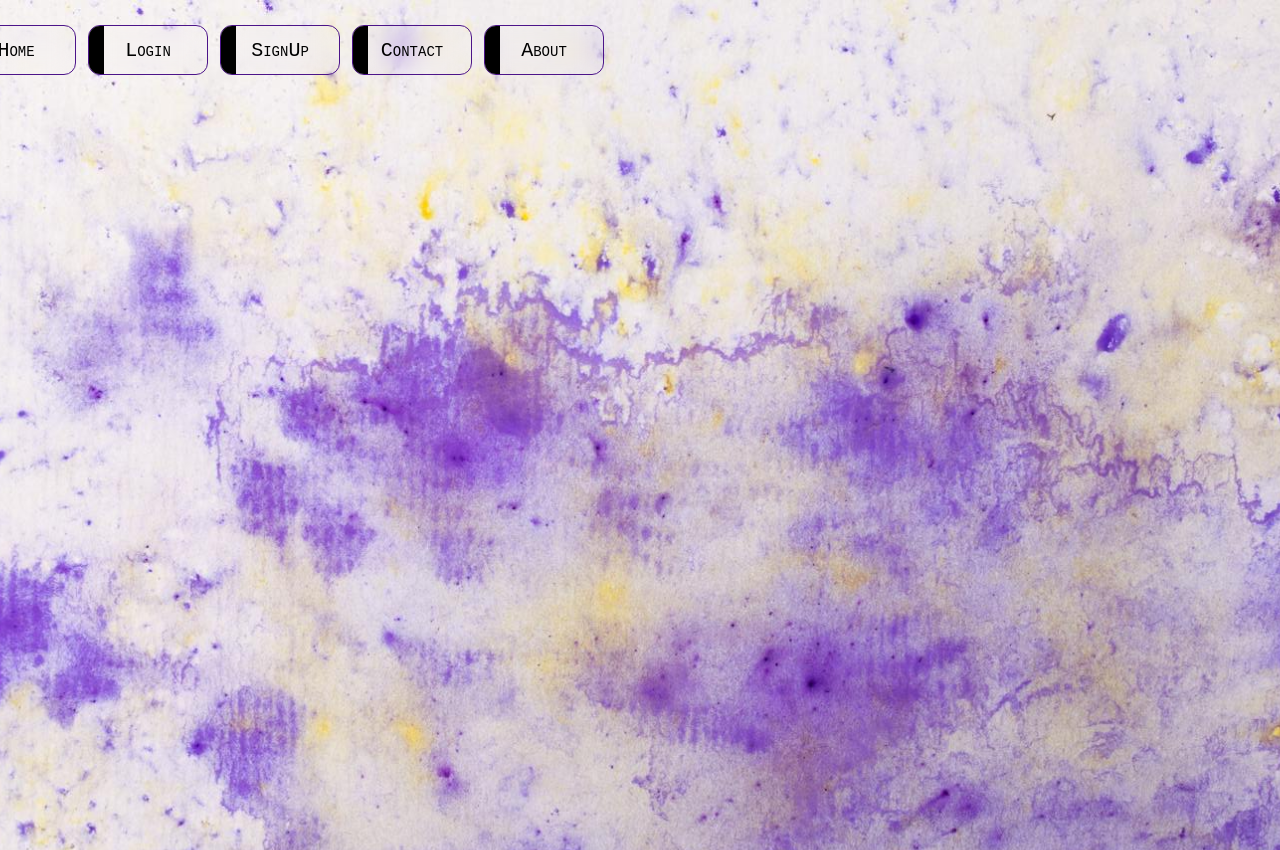
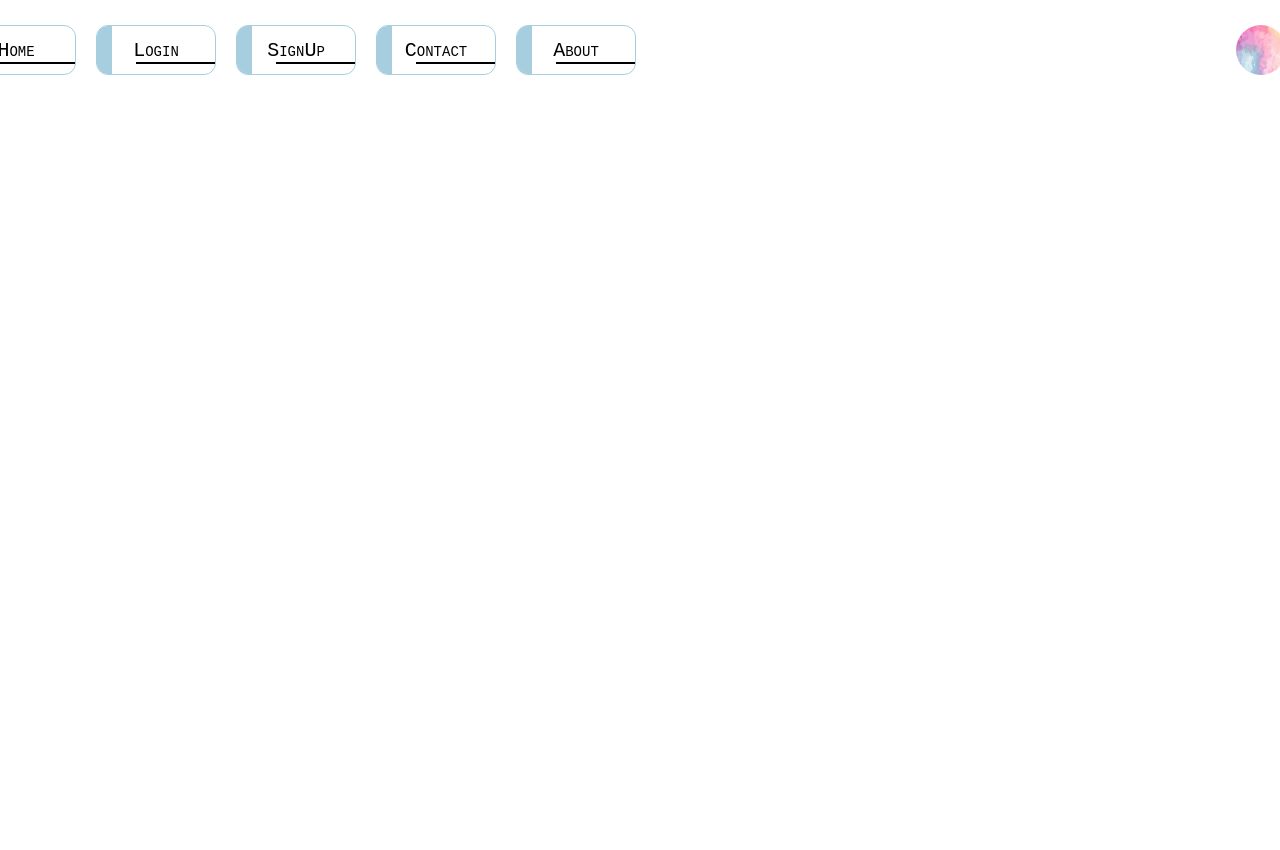
Before and after one commit to AzmatullaKhan/full-stack-react-frontend, a React (Create React App) app: page / in a window 1280 px wide. Shown: the top 850 px of the page. Built offline with nearby package versions, Linux system fonts and the light colour scheme.

Commit message:
Nav bar has been set, animation has been added, need to complete login and signup page

```diff
--- a/src/pages/allPages.css
+++ b/src/pages/allPages.css
@@ -7,21 +7,24 @@
     position: sticky;
     top: 0px;
 }
+
+
 .nav_container_one_buttonContainer{
     padding: 12px;
     border-radius: 40px;
 }
 .nav_container_one_button:nth-child(5){
     margin:0px;
+    animation: none;
 }
 .nav_container_one_button{
     height:50px;
     width:120px;
     background-color: transparent;
     outline: none;
-    border: 1.5px solid #4c1489;
+    border: 1.5px solid #a7cede;
     border-radius: 12px;
-    margin:0px 12px 0px 0px;
+    margin:0px 20px 0px 0px;
     color: #000;
     cursor: pointer;
     backdrop-filter: blur(12px);
@@ -29,34 +32,96 @@
     font-variant: small-caps;
     overflow: hidden;
     transition: all 1.5s ease-out 0s;
-    animation: nav_container_one_button-animation 1.5s ease-out 0s;
-    position: sticky;
+    animation: nav_container_one_button-animation 1s ease-out 0s;
+
+}
+.nav_container_one_button:hover{
+    .nav_container_one_button_underline{
+        animation: nav_container_one_button_underline-animation 1.5s ease-out 0s;
+    }
 }
 @keyframes nav_container_one_button-animation {
     0%{width: 0px;}
     100%{width: 120px;}
 }
-.nav_container_one_p{
-    position:absolute;
-    top: 0;
-    color: #000;
+
+
+.nav_container_one_button_underline{
+    border: 1px solid #000;
+    position: absolute;
+    width: inherit;
+    border-top: none;
+    border-left: none;
+    border-right: none;
+    border-bottom: 2px solid #000;
+    height:25px;
+    left:39px;
+    width: inherit;
 }
+@keyframes nav_container_one_button_underline-animation {
+    0%{left:39px}
+    50%{left:139px;}
+    100%{left:39px}
+}
+
+
 .nav_container_one_button_div{
     position:absolute;
     border-radius: 0px;
     top: 0px;
     left: 0px;
-    background-color: #000;
+    background-color: #a7cede;
     height: inherit;
     width: 15px;
 }
+
+
+.nav_container_one_input{
+    width:500px;
+    height: 30px;
+    position: relative;
+    top: 5px;
+    border-top: none;
+    border-left: none;
+    border-right: none;
+    border-bottom: 2px solid #4c1489;
+    background-color: transparent;
+    color: #000;
+    outline: none;
+    font-size: 16px;
+    backdrop-filter:blur(12px)
+}
+
+
+.nav_container_one_logo{
+    height:50px;
+    width: 50px;
+    border-radius: 25px;
+}
+
+
+
+
+
+
+
+
+
+
+
+
+
+
+
+
 
 .main_container_one{
     height: 850px;
     width:1492px;
     padding: 0px 0px;
-    background-image: url('../images/bg.jpeg');
+    background-color: #fff;
     background-size: cover;
+    backdrop-filter: grayscale(10px);
 }
 .main_container_two{
     height: 750px;
--- a/src/pages/nav.js
+++ b/src/pages/nav.js
@@ -3,13 +3,16 @@ export const Navbar=()=>{
     return(
         <div className="nav_container_one">
             <div className="nav_container_one_buttonContainer">
-                <button className="nav_container_one_button">Home<div className="nav_container_one_button_div"></div></button>
-                <button className="nav_container_one_button">Login<div className="nav_container_one_button_div"></div></button>
-                <button className="nav_container_one_button">SignUp<div className="nav_container_one_button_div"></div></button>
-                <button className="nav_container_one_button">Contact<div className="nav_container_one_button_div"></div></button>
-                <button className="nav_container_one_button">About<div className="nav_container_one_button_div"></div></button>
+                <button className="nav_container_one_button">Home    <span className="nav_container_one_button_underline"></span> <div className="nav_container_one_button_div"></div></button>
+                <button className="nav_container_one_button">Login   <span className="nav_container_one_button_underline"></span> <div className="nav_container_one_button_div"></div></button>
+                <button className="nav_container_one_button">SignUp  <span className="nav_container_one_button_underline"></span> <div className="nav_container_one_button_div"></div></button>
+                <button className="nav_container_one_button">Contact <span className="nav_container_one_button_underline"></span> <div className="nav_container_one_button_div"></div></button>
+                <button className="nav_container_one_button">About   <span className="nav_container_one_button_underline"></span> <div className="nav_container_one_button_div"></div></button>
             </div>
-            {/* <img src={require("./home")} alt='logo' /> */}
+            {/* <div style={{display:"flex", justifyContent:"center", alignItems:"center"}}> */}
+                {/* <input type="text" className="nav_container_one_input" placeholder="Want to know? Search here...🔎🔎"></input> */}
+                <img src={require("../images/bg1.png")} alt='logo' className="nav_container_one_logo"/>
+            {/* </div> */}
         </div>
     )
 }
```
Also changed, not shown: src/images/bg.jpeg (deleted), src/images/bg1.png (added).
